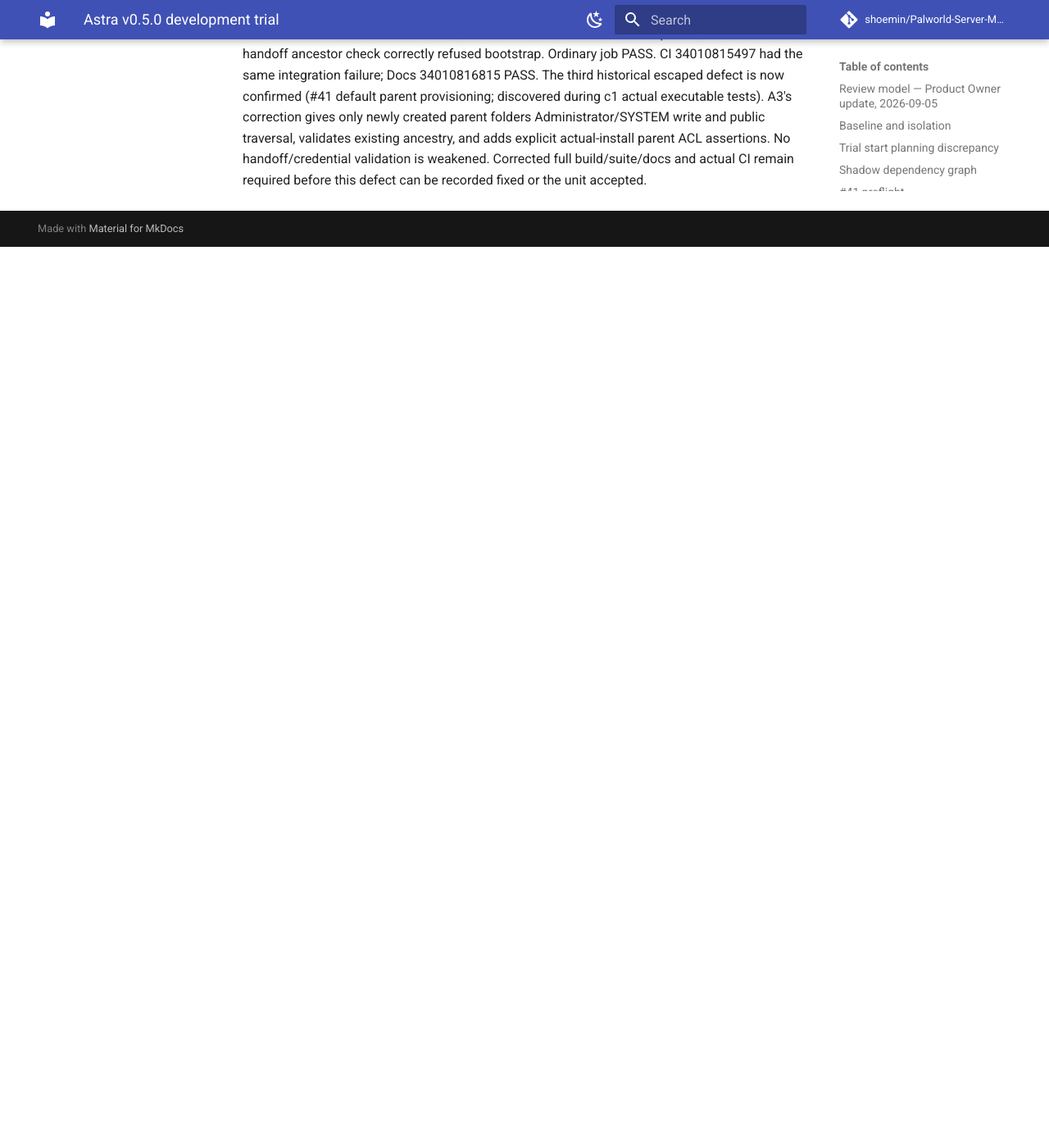
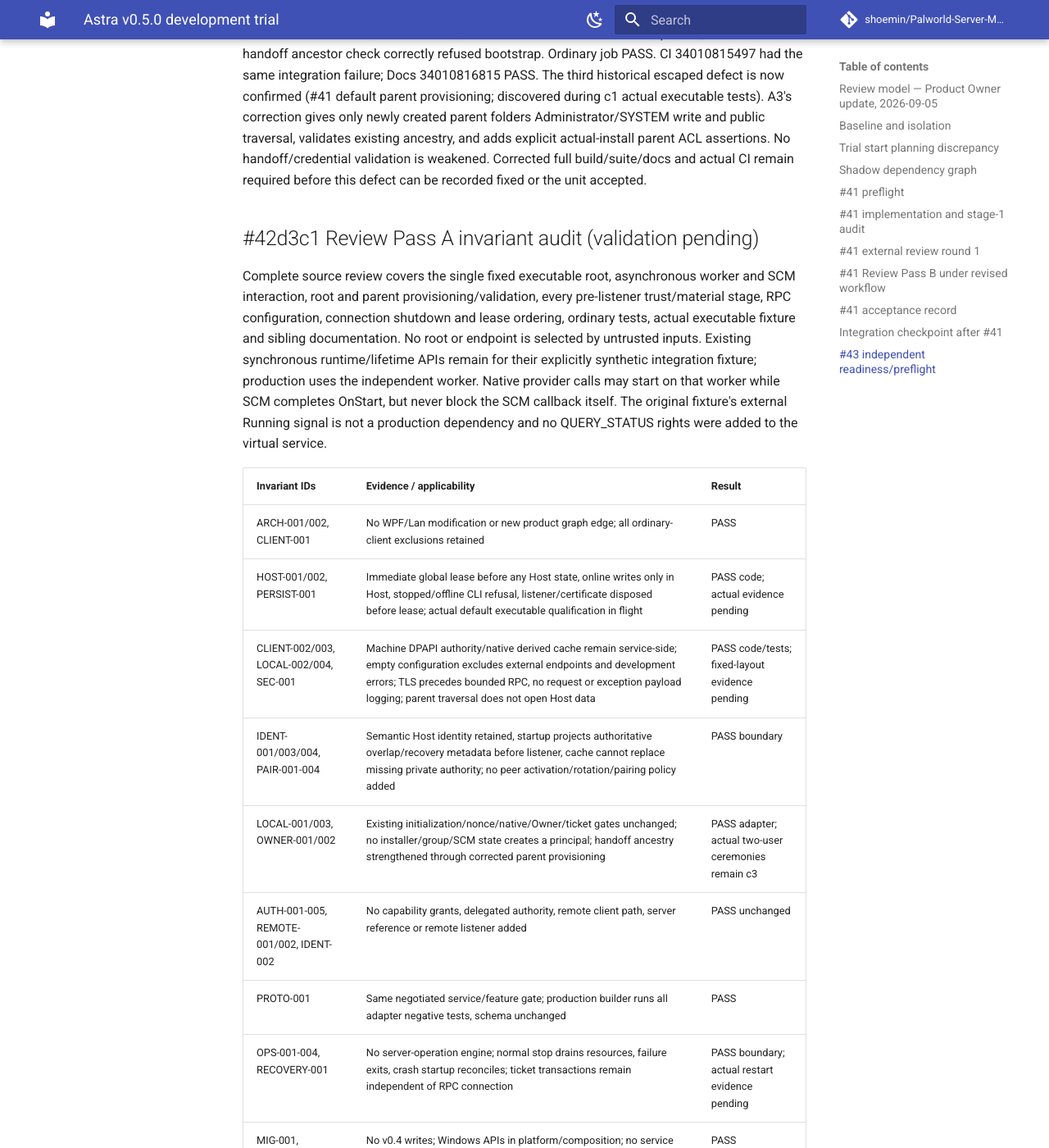
Before and after one commit to shoemin/Palworld-Server-Manager, an MkDocs documentation site: the page built from docs/experiments/astra-v0.5.0-trial.md, in a window 1280 px wide and 1400 px high, scrolled down 95637 px. Shown: the whole window at 82% size. Built offline with MkDocs 1.6.1 and Material for MkDocs 9.7.7, drawn with Linux system fonts in a browser that asks for light colours; comment, search, counter and statistics services are not loaded; before the commit the page ends 95938 px from its top, so only the background shows below that; some of the changed text lies outside the part shown.

```diff
--- a/docs/experiments/astra-v0.5.0-trial.md
+++ b/docs/experiments/astra-v0.5.0-trial.md
@@ -1059,3 +1059,23 @@ CI 34010679421 ordinary job PASS, actual integration FAIL: all earlier unique-se
 A3 root-cause preflight: [.NET Windows directory creation](https://github.com/dotnet/runtime/blob/v8.0.0/src/libraries/Common/src/System/IO/FileSystem.DirectoryCreation.Windows.cs) applies the supplied descriptor to every missing parent, not only the final directory. The accepted #41 installer calls Create(BuildHostDirectoryAcl(serviceSid)) on a missing product/Host path; a fresh machine therefore gives the service FullControl of the product parent too. That contradicts the later Owner handoff's Administrator/SYSTEM-only ancestor replacement boundary. Earlier fixtures pre-created the parent and missed this default-layout interaction. Treat this as a historical escaped #41 provisioning defect discovered by actual integration, subject to confirmation from the diagnostic runner; do not weaken handoff validation. Bounded correction within c1: provision missing parent directories separately with Administrator ownership, Administrator/SYSTEM write authority and public traversal, validate existing ancestors without repairing them, and reserve the service's full rights for Host itself. No service-time provisioning or ordinary-user authority is added. Re-audit provisioning, handoff ancestry, public trust traversal, client private-key separation and cleanup. The local ACL probe was policy-blocked; no local product installation/permission change was attempted, and framework source plus actual runner evidence are used instead.
 
 Diagnostic CI 34010909255 confirmed the exact defect: both PalworldServerManager and Host had the same service FullControl ACL; direct offline Host-root validation passed, while the handoff ancestor check correctly refused bootstrap. Ordinary job PASS. CI 34010815497 had the same integration failure; Docs 34010816815 PASS. The third historical escaped defect is now confirmed (#41 default parent provisioning; discovered during c1 actual executable tests). A3's correction gives only newly created parent folders Administrator/SYSTEM write and public traversal, validates existing ancestry, and adds explicit actual-install parent ACL assertions. No handoff/credential validation is weakened. Corrected full build/suite/docs and actual CI remain required before this defect can be recorded fixed or the unit accepted.
+
+## #42d3c1 Review Pass A invariant audit (validation pending)
+
+Complete source review covers the single fixed executable root, asynchronous worker and SCM interaction, root and parent provisioning/validation, every pre-listener trust/material stage, RPC configuration, connection shutdown and lease ordering, ordinary tests, actual executable fixture and sibling documentation. No root or endpoint is selected by untrusted inputs. Existing synchronous runtime/lifetime APIs remain for their explicitly synthetic integration fixture; production uses the independent worker. Native provider calls may start on that worker while SCM completes OnStart, but never block the SCM callback itself. The original fixture's external Running signal is not a production dependency and no QUERY_STATUS rights were added to the virtual service.
+
+| Invariant IDs | Evidence / applicability | Result |
+|---|---|---|
+| ARCH-001/002, CLIENT-001 | No WPF/Lan modification or new product graph edge; all ordinary-client exclusions retained | PASS |
+| HOST-001/002, PERSIST-001 | Immediate global lease before any Host state, online writes only in Host, stopped/offline CLI refusal, listener/certificate disposed before lease; actual default executable qualification in flight | PASS code; actual evidence pending |
+| CLIENT-002/003, LOCAL-002/004, SEC-001 | Machine DPAPI authority/native derived cache remain service-side; empty configuration excludes external endpoints and development errors; TLS precedes bounded RPC, no request or exception payload logging; parent traversal does not open Host data | PASS code/tests; fixed-layout evidence pending |
+| IDENT-001/003/004, PAIR-001-004 | Semantic Host identity retained, startup projects authoritative overlap/recovery metadata before listener, cache cannot replace missing private authority; no peer activation/rotation/pairing policy added | PASS boundary |
+| LOCAL-001/003, OWNER-001/002 | Existing initialization/nonce/native/Owner/ticket gates unchanged; no installer/group/SCM state creates a principal; handoff ancestry strengthened through corrected parent provisioning | PASS adapter; actual two-user ceremonies remain c3 |
+| AUTH-001-005, REMOTE-001/002, IDENT-002 | No capability grants, delegated authority, remote client path, server reference or remote listener added | PASS unchanged |
+| PROTO-001 | Same negotiated service/feature gate; production builder runs all adapter negative tests, schema unchanged | PASS |
+| OPS-001-004, RECOVERY-001 | No server-operation engine; normal stop drains resources, failure exits, crash startup reconciles; ticket transactions remain independent of RPC connection | PASS boundary; actual restart evidence pending |
+| MIG-001, PLATFORM-001/002, LINUX-001 | No v0.4 writes; Windows APIs in platform/composition; no service shell/UI or Linux behavior | PASS |
+
+Stale-reference search updates native-cache, reconciliation, offline, authentication, enrollment, Owner-recovery and RPC docs to distinguish production service composition from still-required ordinary-client/final two-user qualification. No unresolved Product Decision. A3 actual CI 34011079481/Docs 34011080362 dispatched against d80e7cc; Pass A is not yet declared clean.
+
+CI 34011079481 ordinary job PASS; actual fixed-product bootstrap, first authenticated RPC, public-trust repair, normal restart, crash restart and original service ACL checks all executed successfully. Both mismatched-fingerprint and unsafe-ACL startup refusal checks then passed. The following positive startup failed because the fixture attempted to restore an unchanged FileSecurity object: its modification flags were clear, so SetAccessControl did not remove the injected Everyone permission. Cycle A4 corrects the fixture to restore saved descriptor bytes through an explicitly modified access descriptor, then directly validates the restored root before restarting. No production boundary change is needed. Local A3 suite 211/211, zero-warning corrected build and strict docs PASS; Docs 34011080362 PASS. Final actual failure-path qualification and both reviews remain pending.
```
Also changed, not shown: 1 other file.
